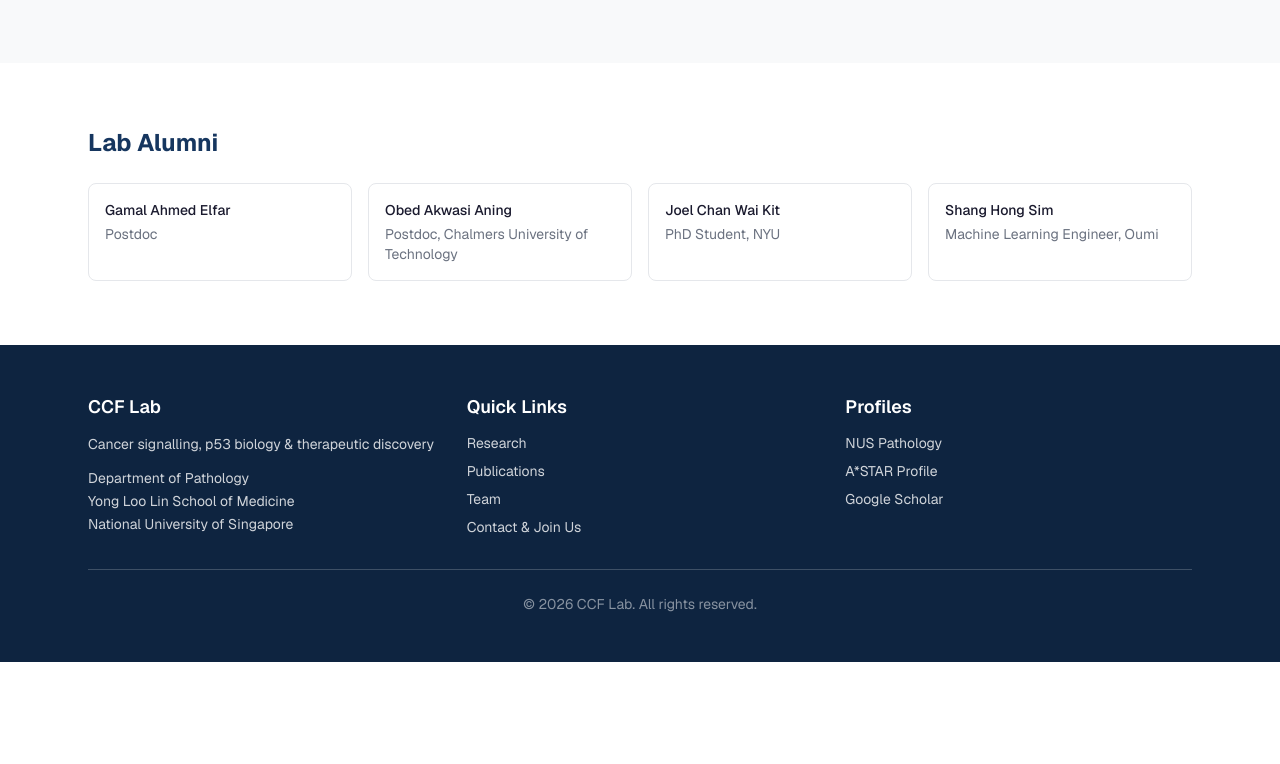
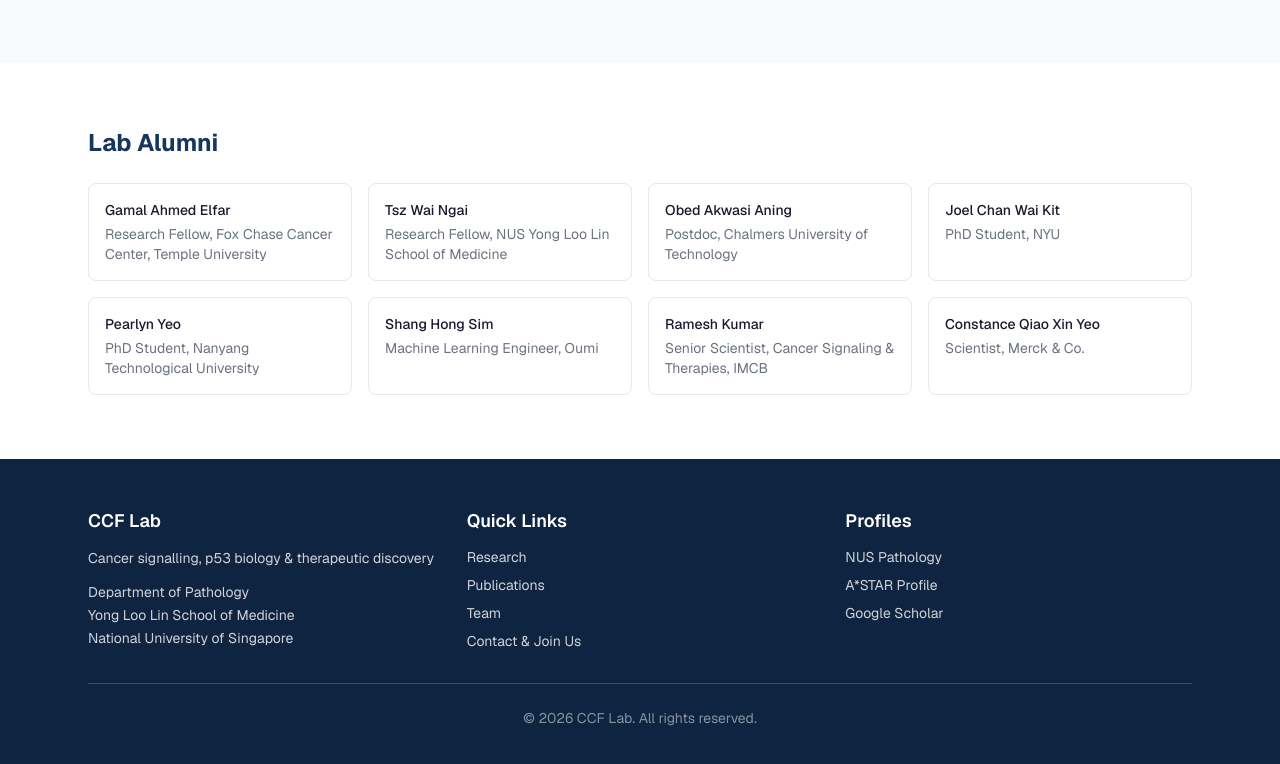
Before and after one commit to Joelchan-Biology/ccf-lab-website, a Next.js app: page /team in a window 1280 px wide. Shown: the part 1433-2197 px from the top of the page. Before the commit the page ends 2095 px from the top, so only its background shows below. Built offline with nearby package versions, Linux system fonts and the light colour scheme.

Commit message:
Update alumni list with correct affiliations and chronological ordering

```diff
--- a/src/app/team/page.tsx
+++ b/src/app/team/page.tsx
@@ -52,10 +52,14 @@ const members = [
 ];
 
 const alumni = [
-  { name: "Gamal Ahmed Elfar", current: "Postdoc" },
+  { name: "Gamal Ahmed Elfar", current: "Research Fellow, Fox Chase Cancer Center, Temple University" },
+  { name: "Tsz Wai Ngai", current: "Research Fellow, NUS Yong Loo Lin School of Medicine" },
   { name: "Obed Akwasi Aning", current: "Postdoc, Chalmers University of Technology" },
   { name: "Joel Chan Wai Kit", current: "PhD Student, NYU" },
+  { name: "Pearlyn Yeo", current: "PhD Student, Nanyang Technological University" },
   { name: "Shang Hong Sim", current: "Machine Learning Engineer, Oumi" },
+  { name: "Ramesh Kumar", current: "Senior Scientist, Cancer Signaling & Therapies, IMCB" },
+  { name: "Constance Qiao Xin Yeo", current: "Scientist, Merck & Co." },
 ];
 
 export default function TeamPage() {
```
